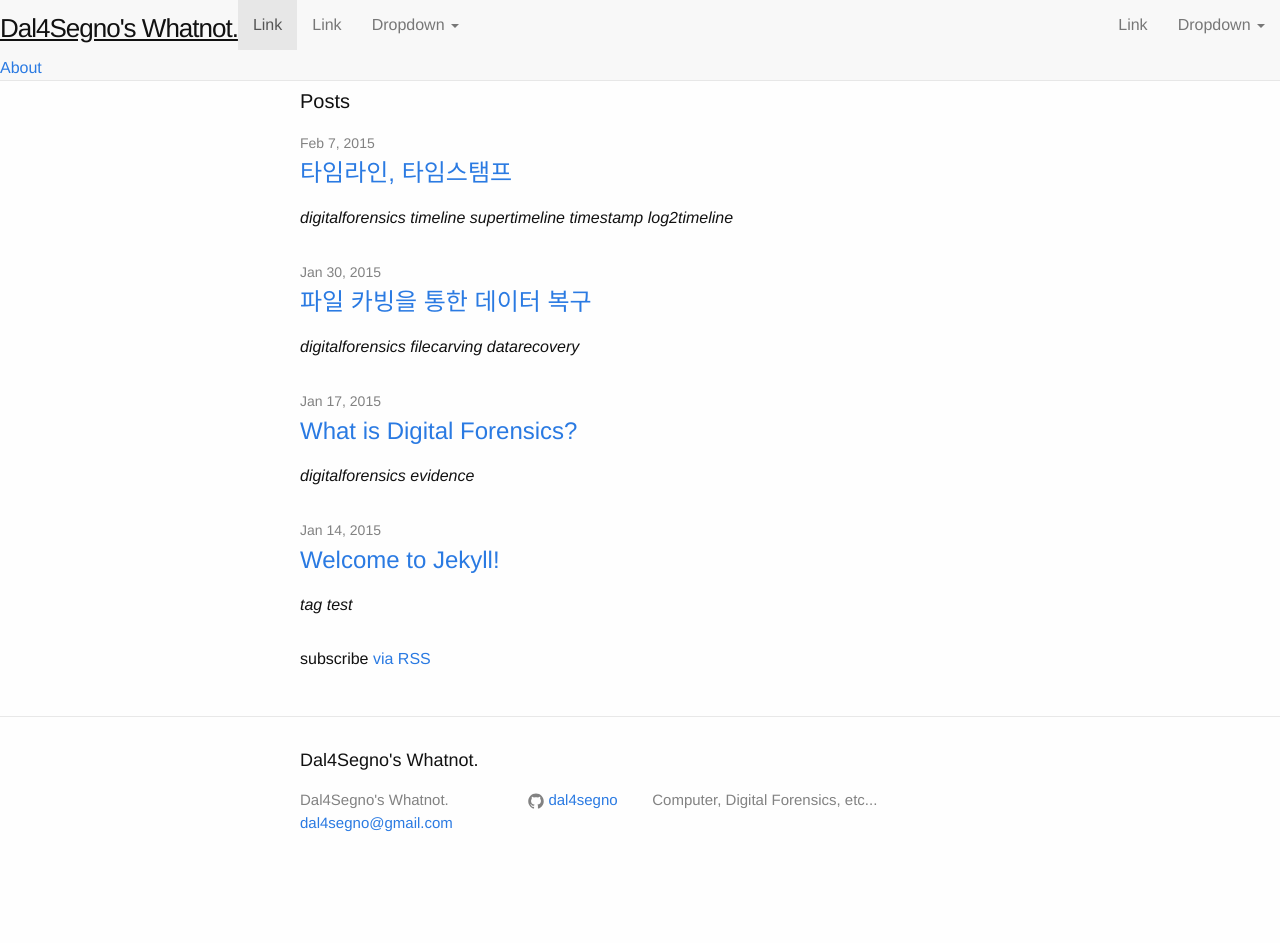
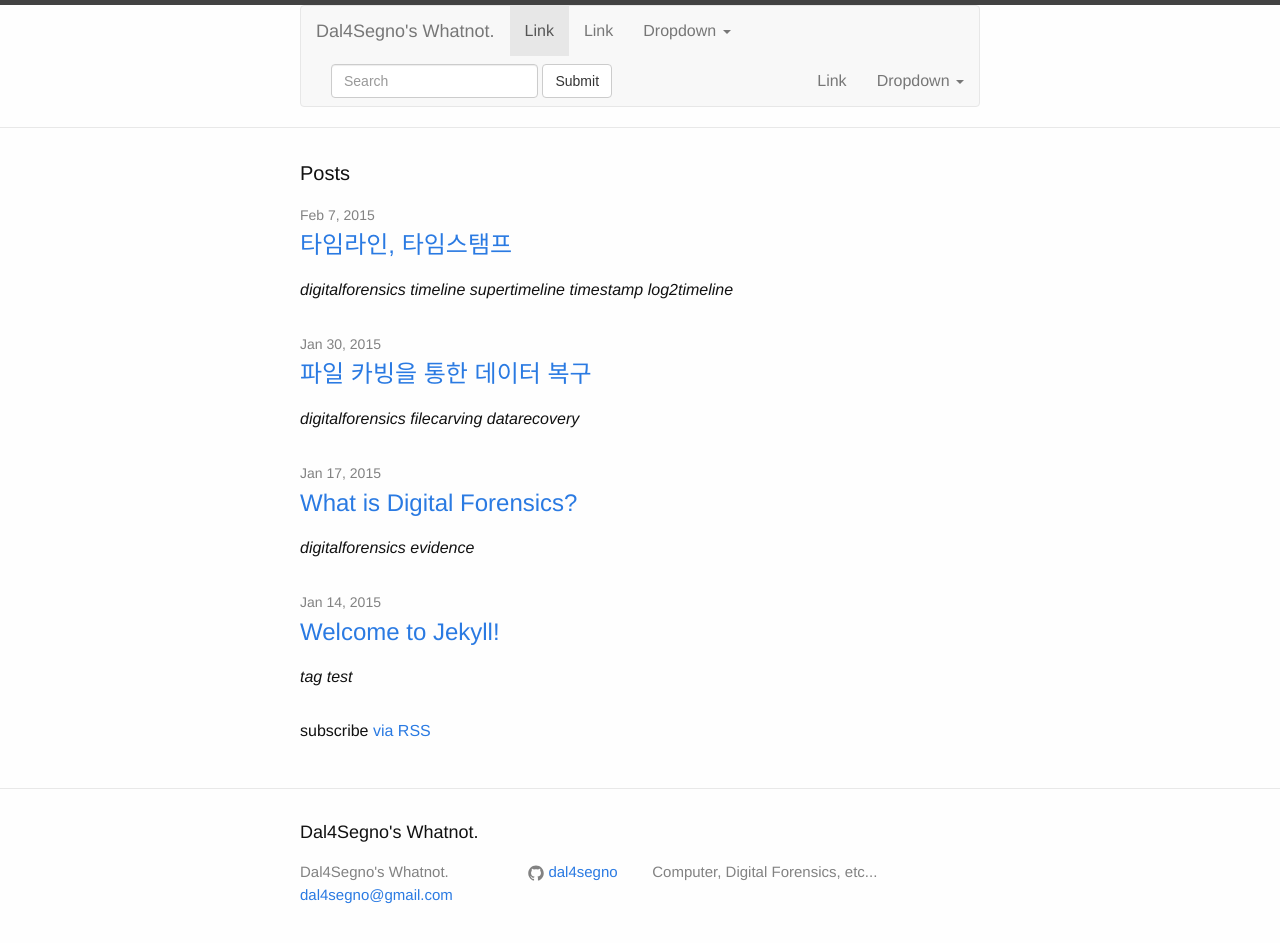
Before and after one commit to Dal4Segno/dal4segno.github.com, a Jekyll site: the page built from index.html, in a window 1280 px wide and 966 px high. Shown: the top 943 px of the window. Built offline with Jekyll 4.4.1, drawn with Linux system fonts in a browser that asks for light colours; some web fonts are replaced; Markdown is read by kramdown in place of the engine named in the settings; the list of posts is cut into pages by our own code.

Commit message:
Bootstrap Navbar

```diff
--- a/_includes/header.html
+++ b/_includes/header.html
@@ -1,6 +1,7 @@
 <header class="site-header">
   <div class="wrapper">
-    <nav class="navbar navbar-default navbar-fixed-top" role="navigation">
+    <nav class="navbar navbar-default" role="navigation">
+  <!-- Brand and toggle get grouped for better mobile display -->
   <div class="navbar-header">
     <button type="button" class="navbar-toggle" data-toggle="collapse" data-target=".navbar-ex1-collapse">
       <span class="sr-only">Toggle navigation</span>
@@ -8,9 +9,10 @@
       <span class="icon-bar"></span>
       <span class="icon-bar"></span>
     </button>
-         <a class="site-title" href="{{ site.baseurl }}/">{{ site.title }}</a>
+    <a class="navbar-brand" href="{{ site.baseurl }}}">{{ site.title }}</a>
   </div>
 
+  <!-- Collect the nav links, forms, and other content for toggling -->
   <div class="collapse navbar-collapse navbar-ex1-collapse">
     <ul class="nav navbar-nav">
       <li class="active"><a href="#">Link</a></li>
@@ -20,10 +22,18 @@
         <ul class="dropdown-menu">
           <li><a href="#">Action</a></li>
           <li><a href="#">Another action</a></li>
+          <li><a href="#">Something else here</a></li>
+          <li><a href="#">Separated link</a></li>
+          <li><a href="#">One more separated link</a></li>
         </ul>
       </li>
     </ul>
-
+    <form class="navbar-form navbar-left" role="search">
+      <div class="form-group">
+        <input type="text" class="form-control" placeholder="Search">
+      </div>
+      <button type="submit" class="btn btn-default">Submit</button>
+    </form>
     <ul class="nav navbar-nav navbar-right">
       <li><a href="#">Link</a></li>
       <li class="dropdown">
@@ -31,20 +41,12 @@
         <ul class="dropdown-menu">
           <li><a href="#">Action</a></li>
           <li><a href="#">Another action</a></li>
+          <li><a href="#">Something else here</a></li>
+          <li><a href="#">Separated link</a></li>
         </ul>
       </li>
     </ul>
-      </div>
-
-      <div class="trigger">
-        {% for page in site.pages %}
-          {% if page.title %}
-          <a class="page-link" href="{{ page.url | prepend: site.baseurl }}">{{ page.title }}</a>
-          {% endif %}
-        {% endfor %}
-      </div>
+  </div><!-- /.navbar-collapse -->
 </nav>
 
-  </div>
-
 </header>
```
Lines whose indentation alone changed are shown as unchanged.
